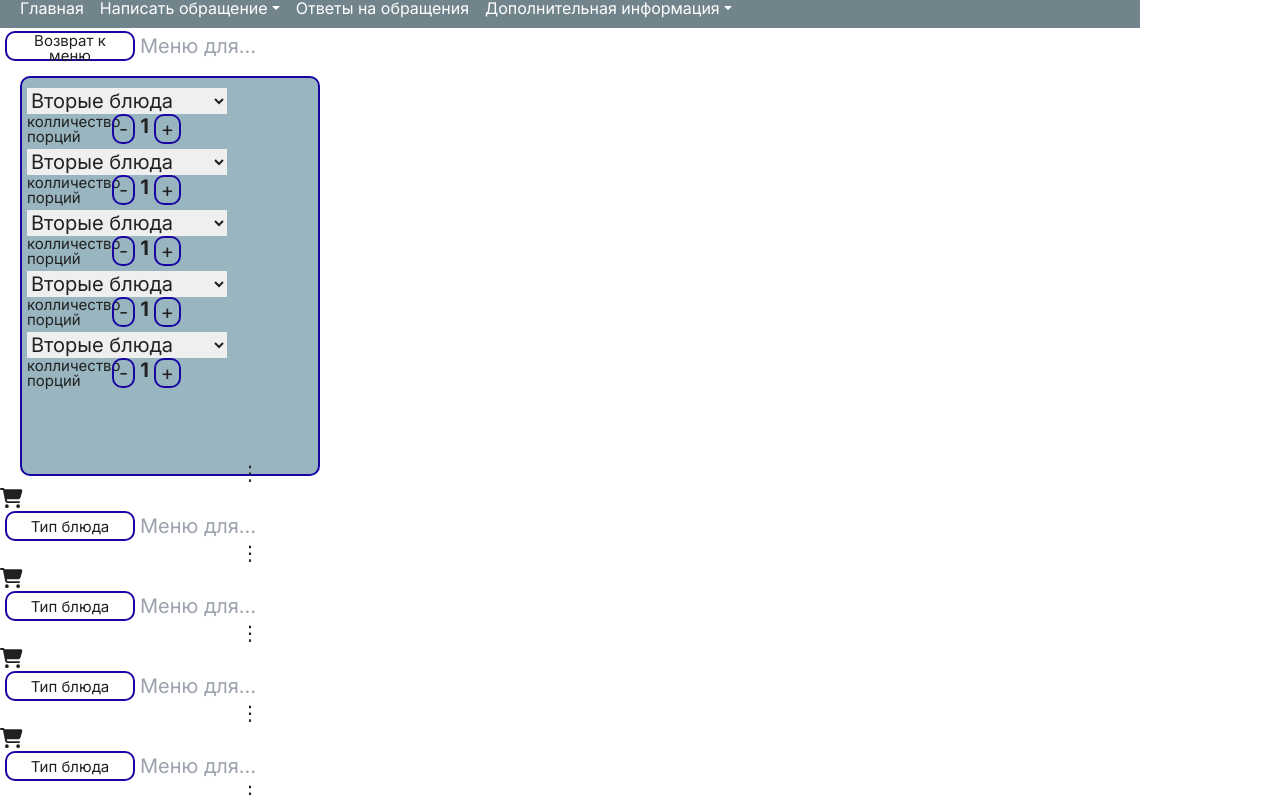
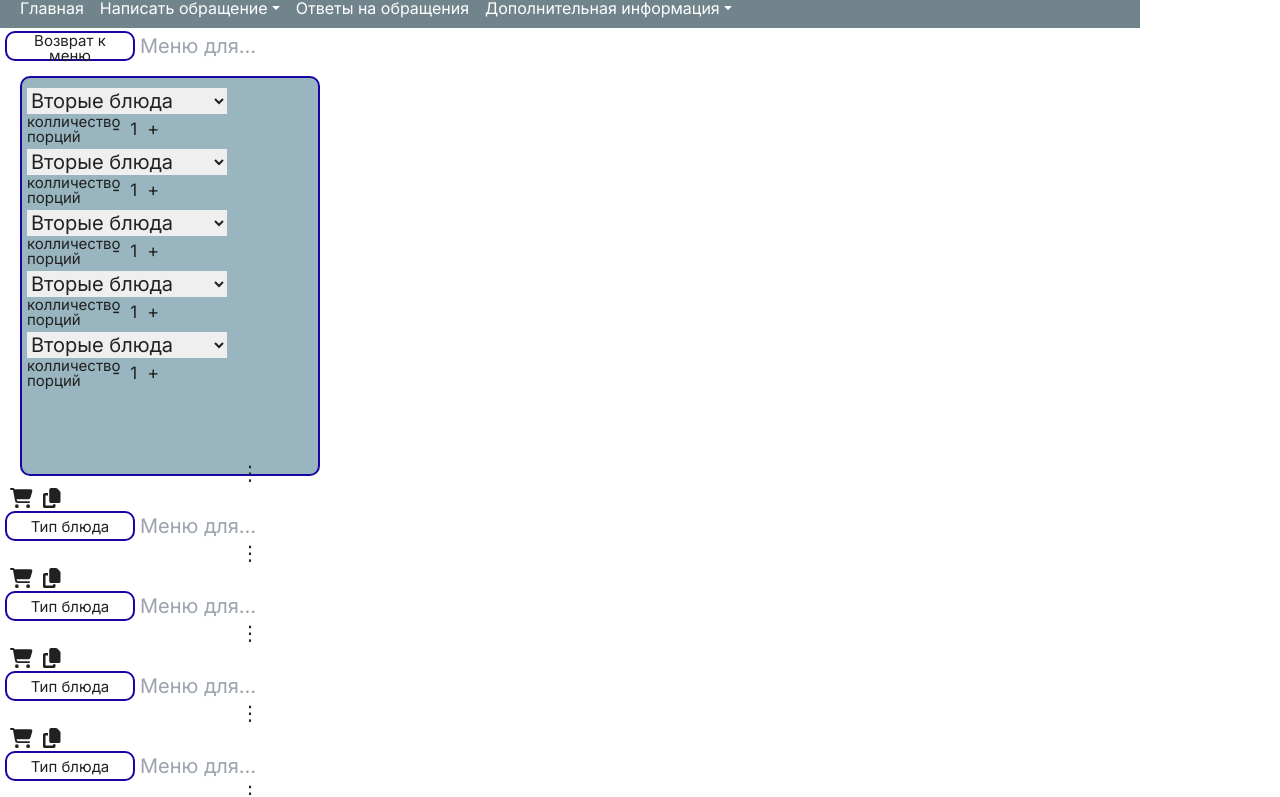
Before and after one commit to bartcevich/hackathons, a Next.js app: page / in a window 1280 px wide. Shown: the top 797 px of the page. Built offline with nearby package versions, Linux system fonts and the light colour scheme.

Commit message:
add function copy

```diff
--- a/src/components/BuyForDay/index.tsx
+++ b/src/components/BuyForDay/index.tsx
@@ -1,23 +1,31 @@
 /* eslint-disable @next/next/no-img-element */
-'use client';
-import React, { useState, useEffect } from 'react';
-import styles from './styles.module.scss';
-import { faCartShopping } from '@fortawesome/free-solid-svg-icons';
-import { FontAwesomeIcon } from '@fortawesome/react-fontawesome';
-
+"use client";
+import React, { useState, useEffect, useRef } from "react";
+import styles from "./styles.module.scss";
+//import { faCartShopping } from "@fortawesome/free-solid-svg-icons";
+import { FontAwesomeIcon } from "@fortawesome/react-fontawesome";
+import { faCartShopping, faCopy } from "@fortawesome/free-solid-svg-icons";
+interface IIngredient {
+  label: string;
+  image: string[];
+  numberHuman: number;
+  isOpen: boolean;
+  ingredients: string[] | number[];
+}
 interface BuyForDayProps {
   ingredients: any[];
   label: any[];
   image: any[];
   numberHuman: any[];
   isOpen: boolean;
+  test?: string;
 }
 
 const BuyForDay: React.FC<BuyForDayProps> = (props) => {
   const [labelPrev, setLabelPrev] = useState<any[]>([]);
   const [prevPrevHistory, setPrevPrevHistory] = useState<any[]>([]);
 
-    const [ingredientHistory, setIngredientHistory] = useState<BuyForDayProps[]>([]);
+  const [ingredientHistory, setIngredientHistory] = useState<IIngredient[]>([]);
   let updatedHistory: any[] = [];
   useEffect(() => {
     const newIngredient: BuyForDayProps = {
@@ -48,7 +56,9 @@ const BuyForDay: React.FC<BuyForDayProps> = (props) => {
     setOpenMenu((prevValue) => !prevValue);
   };
   const handleRemove = (indexToRemove: number) => {
-        setIngredientHistory((prev) => prev.filter((_, index) => index !== indexToRemove));
+    setIngredientHistory((prev) =>
+      prev.filter((_, index) => index !== indexToRemove)
+    );
   };
   const handleViewIngredients = (index: number) => {
     setIngredientHistory((prevHistory) => {
@@ -68,20 +78,24 @@ const BuyForDay: React.FC<BuyForDayProps> = (props) => {
     sumArrPrint.length = 0;
     allIngredients.length = 0;
     allIngredients.push(ingredient.ingredients); //массив с массивами всех ингридиентов
-        allIngredients.forEach((el) => (oneArrIngredients = oneArrIngredients.concat(el)));
+    allIngredients.forEach(
+      (el) => (oneArrIngredients = oneArrIngredients.concat(el))
+    );
     //console.log(oneArrIngredients);
     const uniqueIngredients = new Set(oneArrIngredients); //уникальные элементы
     const uniqueIngredientsArr = Array.from(uniqueIngredients); // массив уникальных элементов
     //console.log(uniqueIngredientsArr);
     for (let i = 0; i < uniqueIngredientsArr.length; i++) {
-            typeof uniqueIngredientsArr[i] === 'string' ? search(uniqueIngredientsArr[i]) : i;
+      typeof uniqueIngredientsArr[i] === "string"
+        ? search(uniqueIngredientsArr[i])
+        : i;
     }
   });
   function search(ingredients: any) {
     let tempNumber = 0;
-        let tempString = '';
+    let tempString = "";
     for (let r = 0; r < oneArrIngredients.length; r++) {
-            typeof oneArrIngredients[r] === 'string'
+      typeof oneArrIngredients[r] === "string"
         ? (tempString = oneArrIngredients[r])
         : (tempString = oneArrIngredients[r]);
       if (ingredients === tempString) {
@@ -99,6 +113,17 @@ const BuyForDay: React.FC<BuyForDayProps> = (props) => {
   const handleIngredients = () => {
     setSumIngredients((prevValue) => !prevValue);
   };
+  const textareaRef = useRef<HTMLTextAreaElement>(null);
+
+  const handleCopy = () => {
+    if (textareaRef.current) {
+      textareaRef.current.value = sumArrPrint.join(", ");
+      textareaRef.current.select();
+      document.execCommand("copy");
+      // You can also provide a visual indication to the user that the text has been copied
+      // For example, you can show a tooltip or a message indicating that the text has been copied
+    }
+  };
 
   return (
     <>
@@ -106,7 +131,9 @@ const BuyForDay: React.FC<BuyForDayProps> = (props) => {
         <div key={index}>
           <div className={styles.container}>
             <div className={styles.image}>
-                            {ingredient.image.join('') !== '' && <img src={ingredient.image.join('')} alt='Image' />}
+              {ingredient.image.join("") !== "" && (
+                <img src={ingredient.image.join("")} alt="Image" />
+              )}
             </div>
             <div>
               <div className={styles.label}>
@@ -116,16 +143,22 @@ const BuyForDay: React.FC<BuyForDayProps> = (props) => {
               <div className={styles.button}>
                 {activeIndex === index && (
                   <div className={styles.dropdownContent}>
-                                        <button type='button' onClick={() => handleViewIngredients(index)}>
-                                            Смотреть состав.
+                    <button
+                      type="button"
+                      onClick={() => handleViewIngredients(index)}
+                    >
+                      {ingredient.isOpen ? "Cвернуть.  " : "Смотреть состав.  "}
                     </button>
-                                        <button type='button' onClick={() => handleRemove(index)}>
+                    <button type="button" onClick={() => handleRemove(index)}>
                       Удалить.
                     </button>
                   </div>
                 )}
               </div>
-                            <div className={styles.dropdownIcon} onClick={() => handleToggle(index)}>
+              <div
+                className={styles.dropdownIcon}
+                onClick={() => handleToggle(index)}
+              >
                 &#8942;
               </div>
               {ingredient.isOpen && (
@@ -139,10 +172,27 @@ const BuyForDay: React.FC<BuyForDayProps> = (props) => {
           </div>
         </div>
       ))}
-            <button onClick={handleIngredients}>
+      <div>
+        <button
+          className={styles.handleIngredients}
+          onClick={handleIngredients}
+        >
           <FontAwesomeIcon icon={faCartShopping} />
         </button>
-            {sumIngredients && <div>{sumArrPrint.join(',  ')}</div>}
+        <button className={styles.handleCopy} onClick={handleCopy}>
+          <FontAwesomeIcon icon={faCopy} /> {/* Copy button */}
+        </button>
+        {sumIngredients && (
+          <div>
+            {sumArrPrint.join(",  ")}
+            <textarea
+              ref={textareaRef}
+              style={{ position: "absolute", left: "-9999px" }} // Hide the textarea off-screen
+              readOnly
+            />
+          </div>
+        )}
+      </div>
     </>
   );
 };
--- a/src/components/BuyForDay/styles.module.scss
+++ b/src/components/BuyForDay/styles.module.scss
@@ -14,6 +14,9 @@
 .button{
     @include font(#212121, Inter, 20px, normal, 600, 20px, 0);
     font-size: clamp(12px, 3vw, 20px);
+}
+.dropdownIcon:hover{
+    cursor: pointer;
 }
 .ingredientCourse{
     @include font(#212121, Inter, 17px, normal, 400, 17px, 0);
@@ -38,3 +41,6 @@
     @include font(#212121, Inter, 25px, normal, 400, 30px, 0);
     font-size: clamp(15px, 3vw, 25px);
 }
+.handleIngredients{
+    margin: 0 10px;
+}
--- a/src/components/Starters/index.tsx
+++ b/src/components/Starters/index.tsx
@@ -1,8 +1,12 @@
 /* eslint-disable @next/next/no-img-element */
-'use client';
-import React, { useEffect, useState } from 'react';
-import styles from './styles.module.scss';
-import { getBreakfastData, getLunchData, getDinnerData } from '@/services/getData';
+"use client";
+import React, { useEffect, useState } from "react";
+import styles from "./styles.module.scss";
+import {
+  getBreakfastData,
+  getLunchData,
+  getDinnerData,
+} from "@/services/getData";
 //import Svg from '@/assets/images/23472-2196f3.svg';
 
 interface MondayProps {
@@ -19,19 +23,21 @@ const Monday: React.FC<MondayProps> = (props) => {
   const Starters_dessert: MealData[] = getBreakfastData();
   //const first_courses_soup: MealData[] = getLunchData();
   //const Main_courses: MealData[] = getDinnerData();
-    const [sunday, setSunday] = useState('');
+  const [sunday, setSunday] = useState("");
   const [sundayValue, setSundayValue] = useState<any[]>([]);
-    const [sundayImage, setSundayImage] = useState('');
-    const [sundayLabel, setSundayLabel] = useState('');
+  const [sundayImage, setSundayImage] = useState("");
+  const [sundayLabel, setSundayLabel] = useState("");
   const [count, setCount] = useState(1);
   const [prevCount, setPrevCount] = useState(0);
-    const [prevLabel, setPrevLabel] = useState('');
+  const [prevLabel, setPrevLabel] = useState("");
   // eslint-disable-next-line react-hooks/exhaustive-deps
   //let savePrevCountLabel: any[] = [0, ''];
 
   const handleSelectChange = (event: React.ChangeEvent<HTMLSelectElement>) => {
     const selectedLabel = event.target.value;
-        const selectedOption = Starters_dessert.find((option) => option.label === selectedLabel);
+    const selectedOption = Starters_dessert.find(
+      (option) => option.label === selectedLabel
+    );
 
     if (selectedOption) {
       setSunday(selectedLabel);
@@ -42,11 +48,11 @@ const Monday: React.FC<MondayProps> = (props) => {
     }
   };
   useEffect(() => {
-        if (sunday !== '' && (prevLabel !== sundayLabel || prevCount !== count)) {
-            //if () {
+    //как применить здесь useContext
+    if (sunday !== "" && (prevLabel !== sundayLabel || prevCount !== count)) {
       setPrevLabel(sundayLabel);
       setPrevCount(count);
-            console.log(prevLabel, sundayLabel, prevCount, count);
+      //console.log(prevLabel, sundayLabel, prevCount, count);
       let sundayLabelArr: any[] = [];
       sundayLabelArr.push(sundayLabel);
       let sundayImageArr: any[] = [];
@@ -65,18 +71,28 @@ const Monday: React.FC<MondayProps> = (props) => {
 
       props.setLabel(sundayLabelArr);
       props.setIngredients(countIngredients);
-            //}
     }
-    }, [sunday, count, sundayImage, sundayLabel, sundayValue, props, prevLabel, prevCount]);
+  }, [
+    sunday,
+    count,
+    sundayImage,
+    sundayLabel,
+    sundayValue,
+    props,
+    prevLabel,
+    prevCount,
+  ]);
 
   return (
     <>
       <div className={styles.container_top}>
-                <div className={styles.image}>{sundayImage !== '' && <img src={sundayImage} alt='Image' />}</div>
+        <div className={styles.image}>
+          {sundayImage !== "" && <img src={sundayImage} alt="Image" />}
+        </div>
         <div>
           <div className={styles.container}>
             <select onChange={handleSelectChange}>
-                            <option value=''>Вторые блюда</option>
+              <option value="">Вторые блюда</option>
               {Starters_dessert.map((option, index) => (
                 <option key={index} value={option.label}>
                   {option.label}
@@ -86,13 +102,19 @@ const Monday: React.FC<MondayProps> = (props) => {
           </div>
           <div className={styles.container_button}>
             <div className={styles.container_text}>колличество порций</div>
-                        <button type='button' onClick={() => setCount(count < 2 ? 1 : count - 1)}>
+            <div
+              className={styles.button}
+              onClick={() => setCount(count < 2 ? 1 : count - 1)}
+            >
               -
-                        </button>
-                        <b>{count}</b>
-                        <button type='button' onClick={() => setCount(count > 99 ? 100 : count + 1)}>
+            </div>
+            <div className={styles.button2}>{count}</div>
+            <div
+              className={styles.button}
+              onClick={() => setCount(count > 99 ? 100 : count + 1)}
+            >
               +
-                        </button>
+            </div>
           </div>
         </div>
       </div>
--- a/src/components/Starters/styles.module.scss
+++ b/src/components/Starters/styles.module.scss
@@ -9,19 +9,21 @@
     select{
         width: 200px;
     }
-    button{
-        margin: 0 5px 0 5px;
-        padding: 0 5px 0 5px;
-        border: 2px solid #1805a4;
-        border-radius: 10px;
-    }
-}
-.logo{
-    width: 100px;
-    height: 70px;
+
 }
 .container_button{
     display: flex;
+}
+.button{
+        @include font(#212121, Inter, 18px, normal, 400, 30px, 0);
+        margin: 0 5px 0 5px;
+}
+.button:hover{
+    cursor: pointer
+}
+.button2{
+    @include font(#212121, Inter, 17px, normal, 400, 30px, 0);
+        margin: 0 5px 0 5px;
 }
 .container_text{
     max-width: 80px;
```
Also changed, not shown: 2 other files (tests, documents, lock files or other folders). Lines whose indentation alone changed are shown as unchanged.
